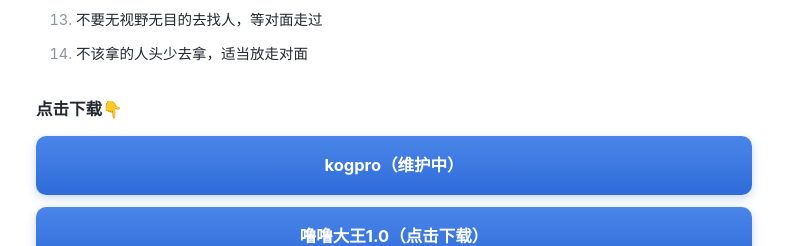
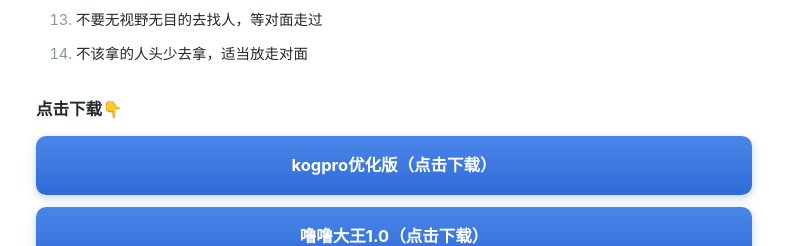
Before and after one commit to 254miao/doc, a plain HTML site: page index.html in a window 1280 px wide. Shown: the part 1480-1726 px from the top of the page, without its empty margins (246-1033 px from the left). Drawn offline with Linux system fonts and the light colour scheme.

Commit message:
恢复 kogpro 下载

```diff
--- a/index.html
+++ b/index.html
@@ -146,7 +146,7 @@
 </ol>
 
 <h3>点击下载👇</h3>
-<p><a class="dlbtn" href="javascript:void(0)">kogpro（维护中）</a></p>
+<p><a class="dlbtn" href="http://47.109.150.110:8080/dl/KogPro.ipa">kogpro优化版（点击下载）</a></p>
 <p><a class="dlbtn" href="http://47.109.150.110:8080/dl/lulu10_v2.ipa">噜噜大王1.0（点击下载）</a></p>
 <p><span class="pill"><span class="red">使用前请优先阅读理解</span> 使用说明</span></p>
 
```
